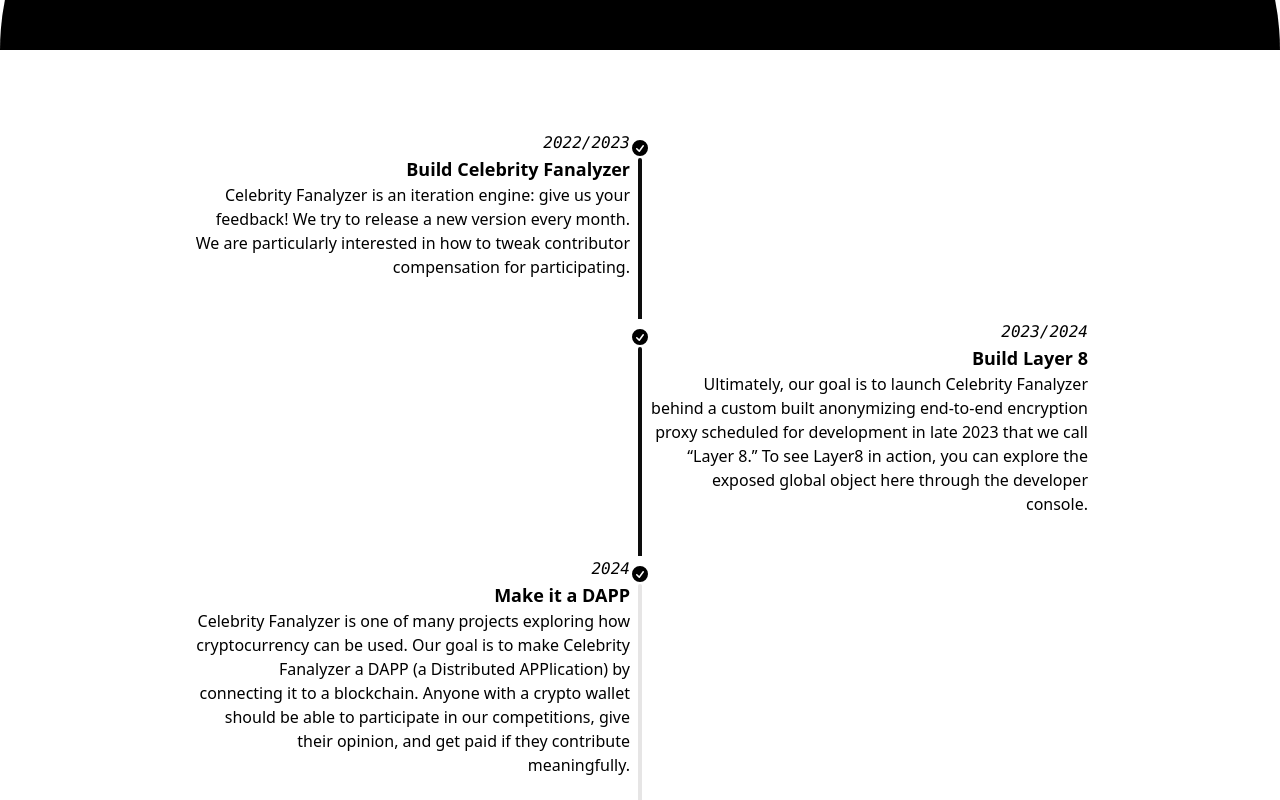
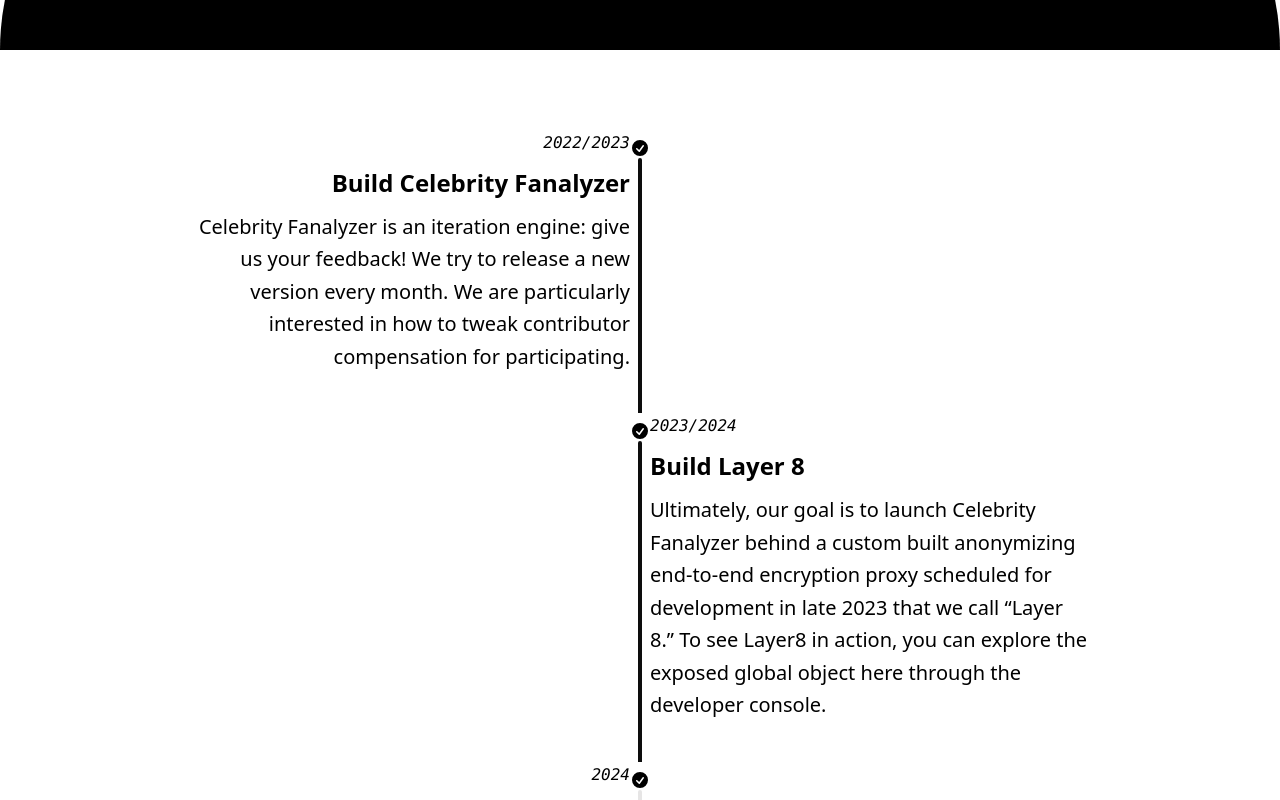
Before and after one commit to globe-and-citizen/gc-web, a Vue app: page / in a window 1280 px wide. Shown: the part 3020-3820 px from the top of the page. Built offline with nearby package versions, Linux system fonts and the light colour scheme; the HTML template or start-up script is replaced by a standard one.

Commit message:
feat: text start for timeline with end position

```diff
--- a/src/components/TimelineItem.vue
+++ b/src/components/TimelineItem.vue
@@ -32,10 +32,15 @@
         />
       </svg>
     </div>
-    <div class="md:text-end mb-10" :class="`timeline-${position}`">
+    <div
+      class="mb-10"
+      :class="`timeline-${position} ${position == 'start' ? 'md:text-end' : 'md:text-start'}`"
+    >
       <time class="font-mono italic">{{ item.date }}</time>
-      <div class="text-lg font-black">{{ item.title }}</div>
-      {{ item.description }}
+      <div class="text-2xl font-black my-3">{{ item.title }}</div>
+      <p>
+        {{ item.description }}
+      </p>
     </div>
     <hr :class="active ? 'bg-primary' : ''" />
   </li>
```
